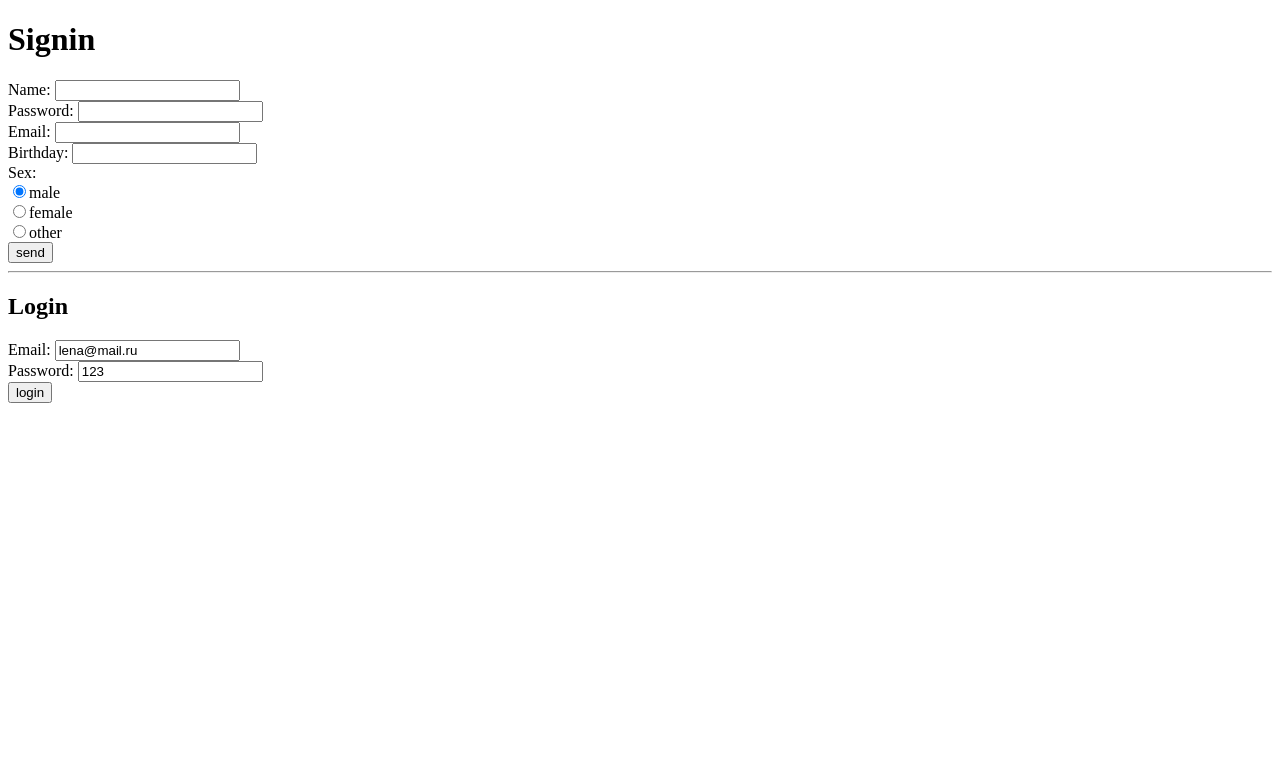
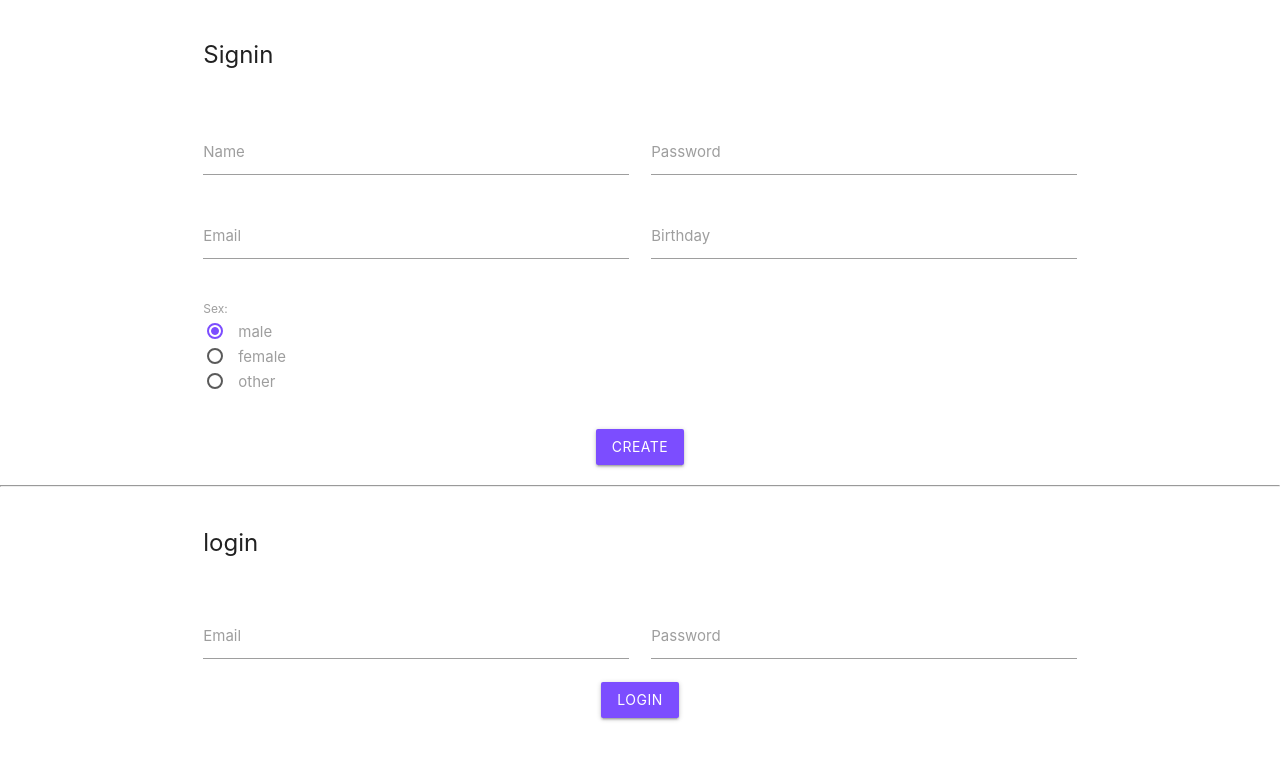
Before and after one commit to NikitaBelevich/Creating-a-personal-account, a PHP site: page / in a window 1280 px wide. Shown: the top 760 px of the page. Run offline with PHP 8.4, Linux system fonts and the light colour scheme.

Commit message:
feat: Оформлена страница регистрации и входа
Сделал оформление главной страницы, где можно регистрироваться и входить в личный кабинет, также сделал другие правки по коду, изменил дефолтный цвет элементов формы на свой.

```diff
--- a/core/cabinet.php
+++ b/core/cabinet.php
@@ -94,7 +94,7 @@
     </div>
 
 
-
+    <script src="/js/calendar-settings.js" defer></script>
     <script src="/js/ajax.js" defer></script>
     <script src="/js/cookies-tools.js" defer></script>
     <script src="/js/get_user_data.js" defer></script>
--- a/css/main-style.css
+++ b/css/main-style.css
@@ -1,3 +1,12 @@
+input:not([type]):focus:not([readonly]), input[type=text]:not(.browser-default):focus:not([readonly]), input[type=password]:not(.browser-default):focus:not([readonly]), input[type=email]:not(.browser-default):focus:not([readonly]), input[type=url]:not(.browser-default):focus:not([readonly]), input[type=time]:not(.browser-default):focus:not([readonly]), input[type=date]:not(.browser-default):focus:not([readonly]), input[type=datetime]:not(.browser-default):focus:not([readonly]), input[type=datetime-local]:not(.browser-default):focus:not([readonly]), input[type=tel]:not(.browser-default):focus:not([readonly]), input[type=number]:not(.browser-default):focus:not([readonly]), input[type=search]:not(.browser-default):focus:not([readonly]), textarea.materialize-textarea:focus:not([readonly]) {
+    border-bottom: 1px solid #7c4dff;
+    -webkit-box-shadow: 0 1px 0 0 #7c4dff;
+    box-shadow: 0 1px 0 0 #7c4dff;
+}
+input:not([type]):focus:not([readonly])+label, input[type=text]:not(.browser-default):focus:not([readonly])+label, input[type=password]:not(.browser-default):focus:not([readonly])+label, input[type=email]:not(.browser-default):focus:not([readonly])+label, input[type=url]:not(.browser-default):focus:not([readonly])+label, input[type=time]:not(.browser-default):focus:not([readonly])+label, input[type=date]:not(.browser-default):focus:not([readonly])+label, input[type=datetime]:not(.browser-default):focus:not([readonly])+label, input[type=datetime-local]:not(.browser-default):focus:not([readonly])+label, input[type=tel]:not(.browser-default):focus:not([readonly])+label, input[type=number]:not(.browser-default):focus:not([readonly])+label, input[type=search]:not(.browser-default):focus:not([readonly])+label, textarea.materialize-textarea:focus:not([readonly])+label {
+    color: #7c4dff;
+}
+
 .user-cabinet-header {
     font-size: 20px;
 }
@@ -18,3 +27,6 @@
 .user-data-form > [type="radio"]:checked+span:after, [type="radio"].with-gap:checked+span:after {
     background-color: #7c4dff;
 }
+.title-site-name {
+    font-size: 24px;
+}
--- a/index.html
+++ b/index.html
@@ -5,33 +5,120 @@
     <meta charset="UTF-8">
     <meta name="viewport" content="width=device-width, initial-scale=1.0">
     <meta http-equiv="X-UA-Compatible" content="ie=edge">
-    <title>Document</title>
+    <link rel="shortcut icon" href="/favicon.ico" type="image/x-icon">
+    <title>Home page</title>
 
+    <!--Import Google Icon Font-->
+    <link href="https://fonts.googleapis.com/icon?family=Material+Icons" rel="stylesheet">
+    <!-- Compiled and minified CSS -->
+    <link rel="stylesheet" href="https://cdnjs.cloudflare.com/ajax/libs/materialize/1.0.0/css/materialize.min.css">
+    <!-- Compiled and minified JavaScript -->
+    <script src="https://cdnjs.cloudflare.com/ajax/libs/materialize/1.0.0/js/materialize.min.js" defer></script>
+    <link rel="stylesheet" href="/css/main-style.css">
 </head>
 
 <body>
-    <h1>Signin</h1>
+
+    <header class="site-header">
+        <div class="container">
+            <div class="row">
+                <div class="col s12">
+                    <h1 class="title-site-name">Signin</h1>
+                </div>
+
+            </div>
+        </div>
+    </header>
+
+
     <form method="POST">
-        <div>Name: <input type="text" name="name" id="signup-name"></div>
-        <div>Password: <input type="text" name="pass" id="signup-pass"></div>
-        <div>Email: <input type="text" name="email" id="signup-email"></div>
-        <div>Birthday: <input type="text" name="birthday" id="signup-birthday"></div>
-        <div>Sex:
-            <div> <input class="radio-sex" type="radio" value="male" name="sex" checked>male</div>
-            <div><input class="radio-sex" type="radio" value="female" name="sex">female</div>
-            <div><input class="radio-sex" type="radio" value="other" name="sex">other</div>
+        <div class="container">
+            <div class="row">
+                <div class="input-field col s6 center">
+                    <input type="text" id="signup-name" class="validate" name="name">
+                    <label for="signup-name">Name</label>
+                </div>
+                <div class="input-field col s6 center">
+                    <input type="password" id="signup-pass" class="validate" name="pass">
+                    <label for="signup-pass">Password</label>
+                </div>
+                <div class="input-field col s6 center">
+                    <input type="email" id="signup-email" class="validate" name="email">
+                    <label for="signup-email">Email</label>
+                </div>
+                <div class="input-field col s6 center">
+                    <input class="datepicker validate" type="text" name="birthday" id="signup-birthday">
+                    <label for="signup-birthday">Birthday</label>
+                </div>
+                <div class="input-field col s6">
+                    <div>
+                        <label>Sex:</label>
+                        <div>
+                            <label>
+                                <input class="with-gap radio-sex" name="sex" type="radio" value="male" checked>
+                                <span>male</span>
+                            </label>
+                        </div>
+
+                        <div>
+                            <label>
+                                <input class="with-gap radio-sex" name="sex" type="radio" value="female">
+                                <span>female</span>
+                            </label>
+                        </div>
+
+                        <div>
+                            <label>
+                                <input class="with-gap radio-sex" name="sex" type="radio" value="other">
+                                <span>other</span>
+                            </label>
+                        </div>
+                    </div>
+                </div>
+            </div>
+            <div class="row">
+                <div class="col s12 center">
+                    <button type="submit" class="waves-effect waves-light btn deep-purple accent-2"
+                        id="signup-send">Create</button>
+                </div>
+            </div>
         </div>
-        <input type="submit" value="send" id="signup-send">
+
     </form>
     <hr>
-    <h2>Login</h2>
-    <form action="core/login.php" method="POST">
-        <div>Email: <input type="text" name="email" id="login-email" value="lena@mail.ru"></div>
-        <div>Password: <input type="text" name="pass" id="login-pass" value="123"></div>
-        <input type="submit" value="login" id="login-submit">
+
+
+
+
+
+    <form method="#">
+        <div class="container">
+            <div class="row">
+                <div class="col s12">
+                    <h2 class="title-site-name">login</h2>
+                </div>
+            </div>
+            <div class="row">
+                <div class="input-field col s6 center">
+                    <input type="text" id="login-email" class="validate" name="email">
+                    <label for="login-email">Email</label>
+                </div>
+                <div class="input-field col s6 center">
+                    <input type="text" id="login-pass" class="validate" name="pass">
+                    <label for="login-pass">Password</label>
+                </div>
+                <div class="col s12 center">
+                    <button type="submit" class="waves-effect waves-light btn deep-purple accent-2"
+                        id="login-submit">Login</button>
+                </div>
+            </div>
+        </div>
+
+
     </form>
 
-
+<!-- value="lena@mail.ru"value="123" -->
+    <script src="/js/calendar-settings.js" defer></script>
     <script src="/js/cookies-tools.js" defer></script>
     <script src="/js/ajax.js" defer></script>
     <script src="/js/app.js" defer></script>
--- /dev/null
+++ b/js/calendar-settings.js
@@ -0,0 +1,9 @@
+'use strict';
+
+document.addEventListener('DOMContentLoaded', function () {
+    const elems = document.querySelectorAll('.datepicker');
+    const instances = M.Datepicker.init(elems, {
+        format: 'dd-mm-yyyy',
+        yearRange: [1950, 2020],
+    });
+});
```
Also changed, not shown: js/get_user_data.js (+0 -8 lines).
